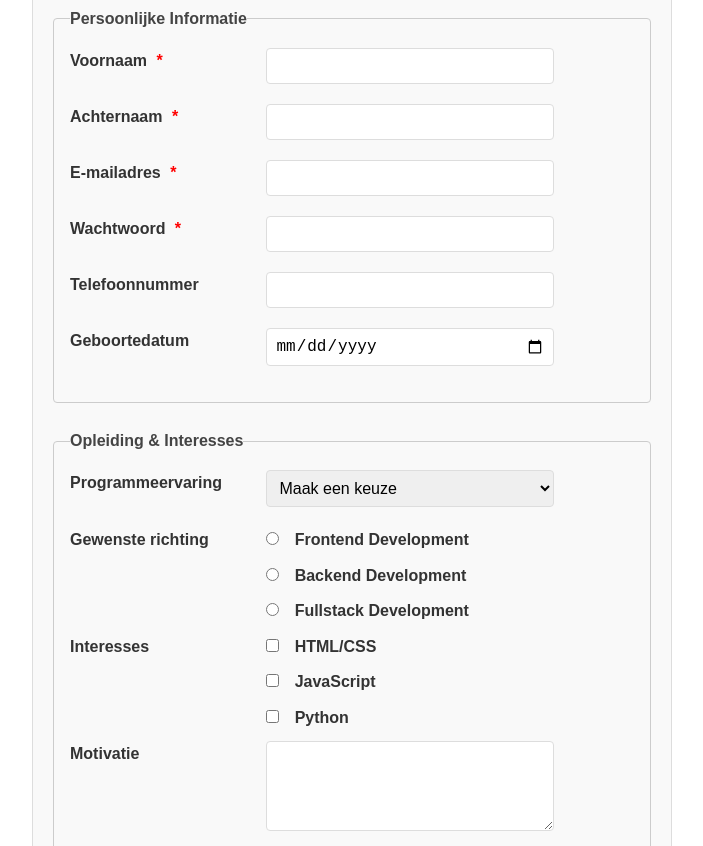
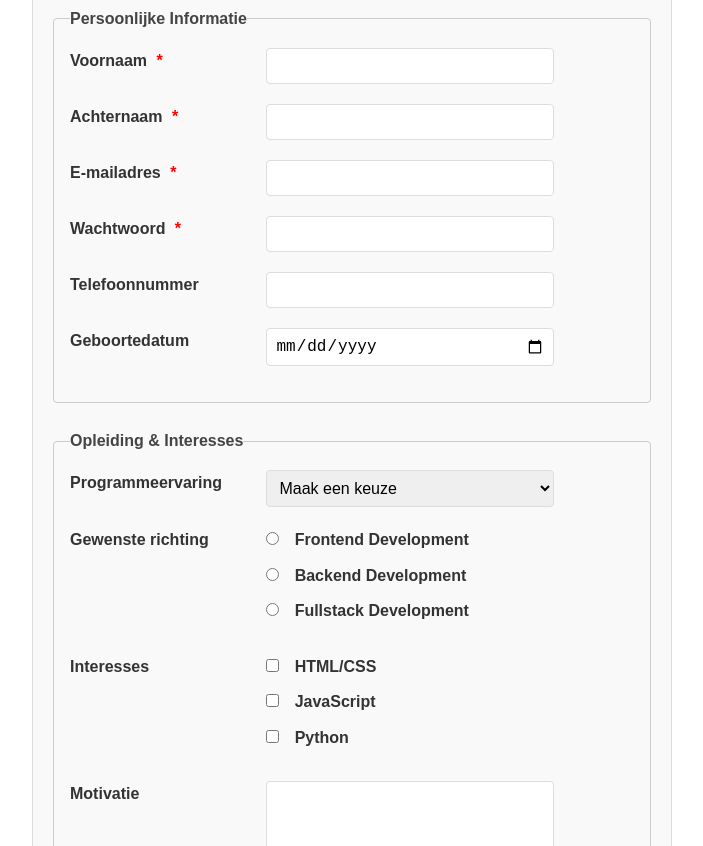
Before and after one commit to lars-derichter/user-interfaces-files, a plain HTML site: page 05b-formulieren/voorbeeld/registration-form.html in a window 1280 px wide. Shown: the part 106-952 px from the top of the page, without its empty margins (288-991 px from the left). Drawn offline with Linux system fonts and the light colour scheme.

Commit message:
Fixed the positioning

```diff
--- a/05b-formulieren/voorbeeld/style.css
+++ b/05b-formulieren/voorbeeld/style.css
@@ -36,7 +36,8 @@ legend {
 }
 
 /* Paragraaf styling voor form controls */
-fieldset p {
+fieldset p,
+fieldset div {
   margin-bottom: 1.25rem;
   text-align: left;
 }
@@ -78,6 +79,7 @@ input[type="checkbox"] {
   display: inline-block;
   width: 18rem;
   vertical-align: top;
+  margin-bottom: 0;
 }
 
 .radio-option,
```
